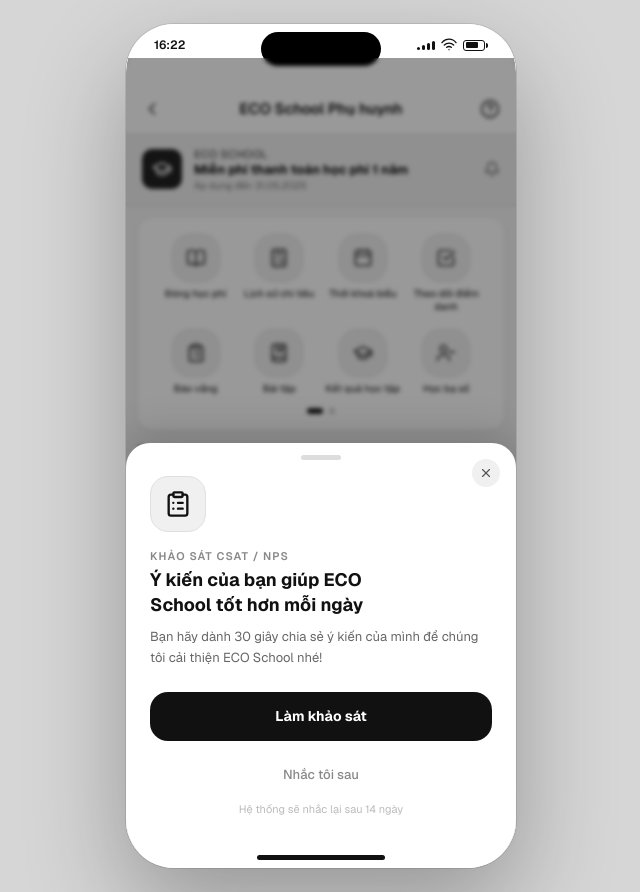
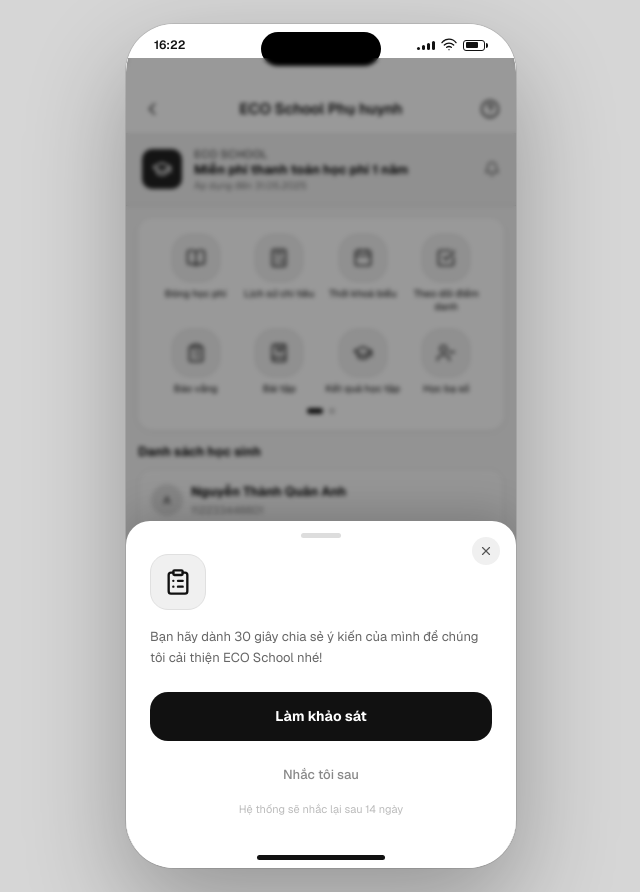
Before and after one commit to hieuvo151095/eduparents, a Next.js app: page / in a window 1280 px wide. Shown: the whole page, without its empty margins (319-959 px from the left). Built offline with nearby package versions, Linux system fonts and the light colour scheme.

Commit message:
feat: remove survey header and headline from bottom sheet
Co-authored-by: hieuvo151095 <297759820+hieuvo151095@users.noreply.github.com>

```diff
--- a/components/SurveyBottomSheet.tsx
+++ b/components/SurveyBottomSheet.tsx
@@ -104,16 +104,6 @@ export default function SurveyBottomSheet({ isOpen, onConfirm, onSnooze }: Props
             <ClipboardList className="w-7 h-7 text-[#111]" />
           </div>
 
-          {/* Label */}
-          <p className="text-[11px] font-semibold text-[#888] uppercase tracking-widest mb-1">
-            Khảo sát CSAT / NPS
-          </p>
-
-          {/* Headline */}
-          <h2 className="text-[18px] font-bold text-[#111] leading-snug mb-2 text-balance">
-            Ý kiến của bạn giúp ECO School tốt hơn mỗi ngày
-          </h2>
-
           {/* Body */}
           <p className="text-[13px] text-[#666] leading-relaxed mb-6">
             Bạn hãy dành 30 giây chia sẻ ý kiến của mình để chúng tôi cải thiện ECO School nhé!
```
